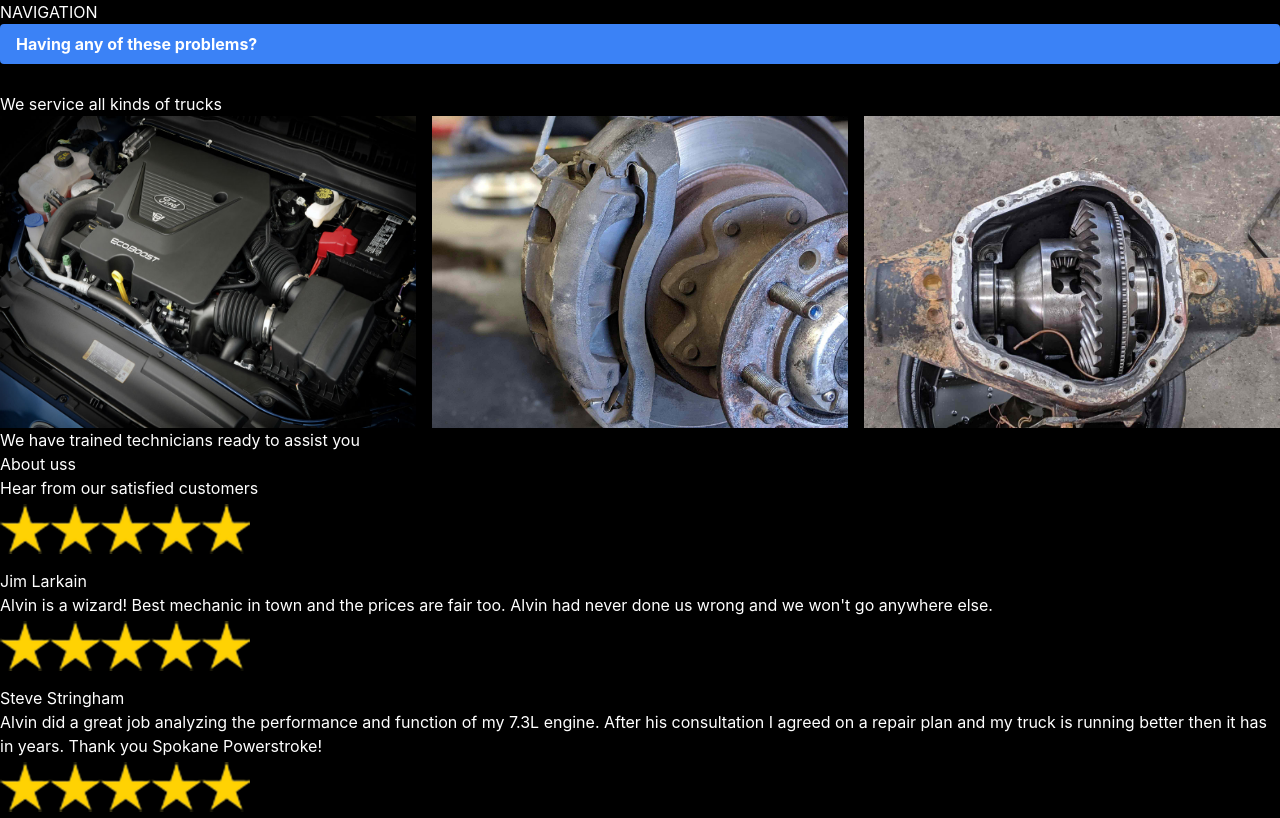
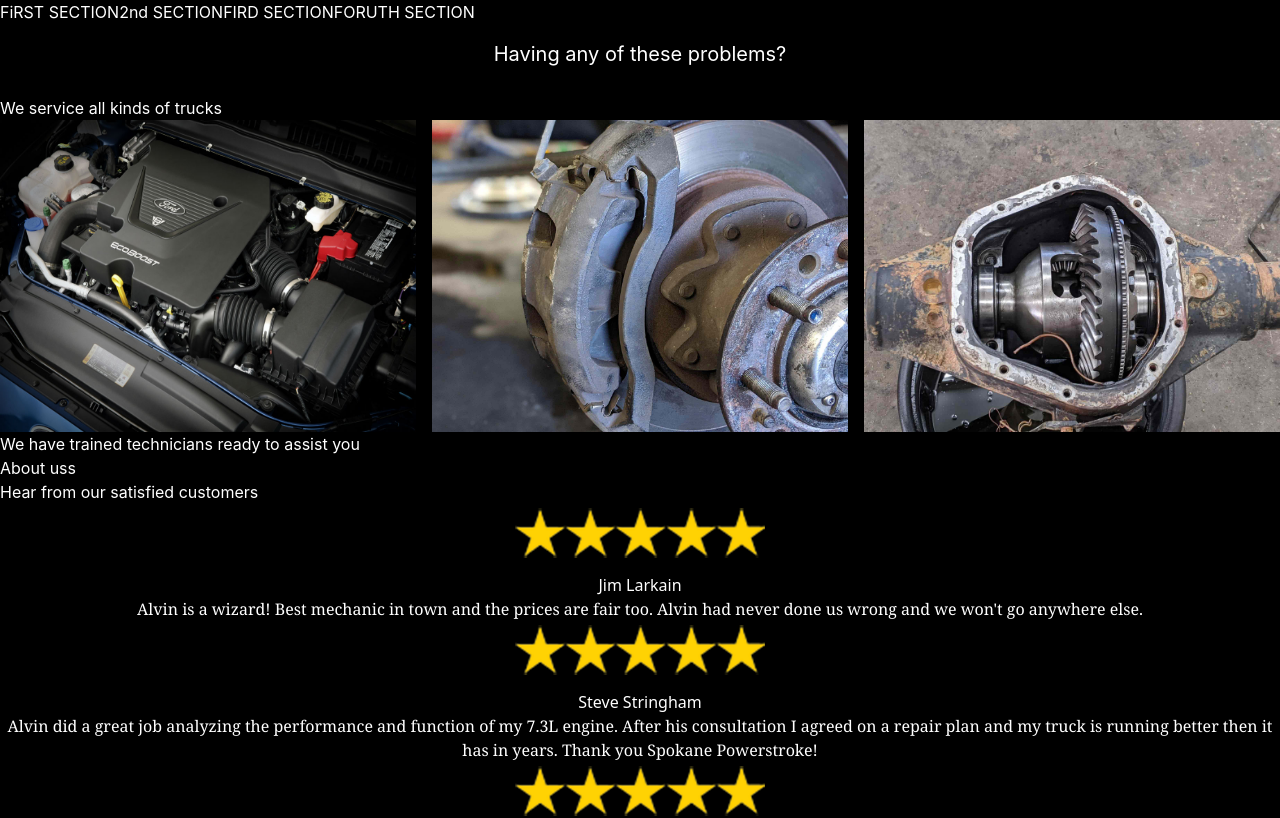
Before and after one commit to DylanBozarth/spokane-power-stroke, a Next.js app: page / in a window 1280 px wide. Shown: the top 818 px of the page. Built offline with nearby package versions, Linux system fonts and the light colour scheme.

Commit message:
more tailwind

```diff
--- a/pages/components/gallery.tsx
+++ b/pages/components/gallery.tsx
@@ -6,12 +6,12 @@ import rotor from "../../public/images/rotor.jpg";
 export const Gallery = () => {
   const [active, setActive] = useState(1);
   return (
-    <div className="grid grid-cols-3 gap-4">
-      <Image src={Engine} alt="spokane-power-stroke" className="col-span-2" />
-      <Image src={brake} alt="power stroke" className="col-span-2" />
-      <Image src={rotor} alt="power stroke" className="col-span-2" />
+    <div className="grid grid-cols-3 gap-4 ">
+      <Image src={Engine} alt="spokane-power-stroke" className="col-span-2 sm:col-span-12" />
+      <Image src={brake} alt="power stroke" className="col-span-2 sm:col-span-12" />
+      <Image src={rotor} alt="power stroke" className="col-span-2 sm:col-span-12" />
     </div>
   );
 };
 // photos of repairs with little tooltips
-// gallery type slideshow
+// gallery type slideshow  make it responsive too
--- a/pages/components/navbar.tsx
+++ b/pages/components/navbar.tsx
@@ -1,6 +1,11 @@
 export const Navbar = () => {
-    return (
-<div>NAVIGATION</div>
-    )
-}
+  return (
+    <div className="flex flex-row container">
+      <div className="h-10 w-30">FiRST SECTION</div>
+      <div className=" ">2nd SECTION</div>
+      <div className=" ">FIRD SECTION</div>
+      <div className=" ">FORUTH SECTION</div>
+    </div>
+  );
+};
 // mobile and desktop
--- a/pages/components/reviews.tsx
+++ b/pages/components/reviews.tsx
@@ -85,10 +85,10 @@ export const Reviews = () => {
 
       {items.slice(1, 4).map(({Customer, desc}) => {
         return (
-          <div key={Customer} className="customerReview">
-            <Image src={stars}  alt="customer-review" />
-            <h4>{Customer}</h4>
-            <p>{desc}</p></div>
+          <div key={Customer} className="container mx:auto text-center px-1 ">
+            <Image src={stars}  alt="powerstroke" />
+            <h4 className="font-sans text-large">{Customer}</h4>
+            <p className="font-serif">{desc}</p></div>
         )
       })}
        <div onClick={() => setOpen(!open)} className="showReviews">Show all reviews</div>
@@ -97,8 +97,8 @@ export const Reviews = () => {
    return (
    <div><div onClick={() => setOpen(!open)}  className="showReviews">Collapse Reviews</div> {items.map(({Customer, desc}) => {
       return (
-        <div key={Customer} className="customerReview">
-            <Image src={stars} alt="customer-review" />
+        <div key={Customer} className="">
+            <Image src={stars} alt="" />
             <h4>{Customer}</h4>
             <p>{desc}</p></div>
       )
--- a/pages/mainpage.tsx
+++ b/pages/mainpage.tsx
@@ -7,10 +7,10 @@ import { Services } from "./components/services";
 export const MainPage = () => {
   return (
     <div>
-      <h1 className="bg-blue-500 hover:bg-blue-700 text-white font-bold py-2 px-4 rounded" id="services">Having any of these problems? </h1>
+      <h1 className="text-center px:5 text-xl" id="services">Having any of these problems? </h1>
       <Services />
 
-      <h1 className="divider" id="">
+      <h1 className="text-c" id="">
         We service all kinds of trucks
       </h1>
       <Gallery />
```
